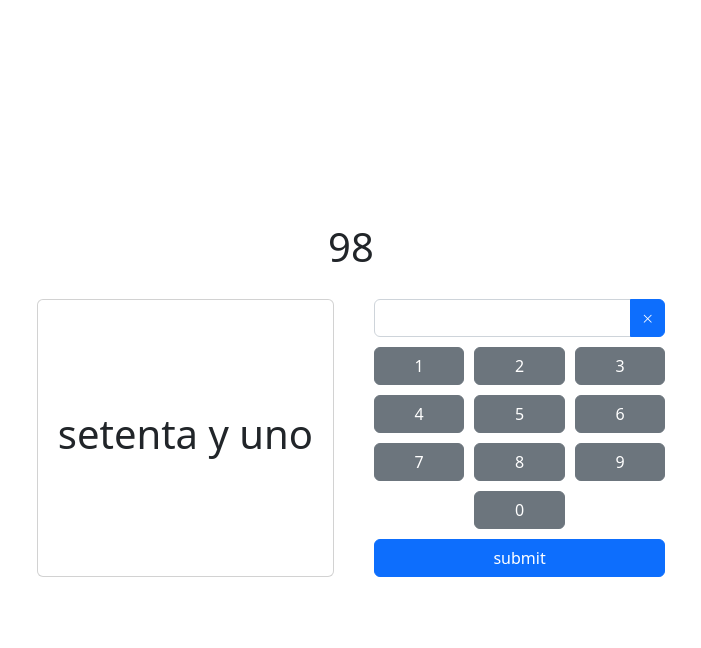
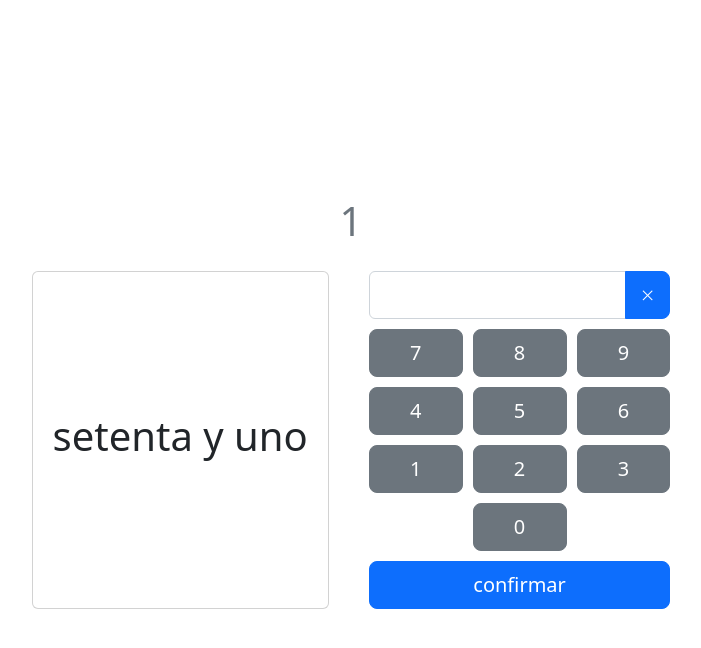
Before and after one commit to andrebrand/numeros-espanol, a React (Vite) app: page / in a window 1280 px wide. Both pictures are taken after a click on the button "comenzar". Shown: the top 648 px of the page, without its empty margins (289-990 px from the left). Built offline with nearby package versions, Linux system fonts and the light colour scheme.

Commit message:
refactoring

```diff
--- a/src/App.tsx
+++ b/src/App.tsx
@@ -1,88 +1,80 @@
 import './App.css'
-import { useEffect, useState } from "react";
+import { useState } from "react";
 
 import { getRandomNumber } from './utils/numberUtils'
 
 import NumberSign from './components/numberSign/numberSign'
 import NumberInput from './components/numberInput/numberInput'
 import Stats from './components/stats/stats';
+import Timer from './components/timer/timer';
 
 
 
 
 
 function App() {
-  const timeLimit = 100;
   const maxNumber = 100;
+
   const colors:Array<''|'success'|'danger'> = ['', 'success', 'danger'];
 
-
   const [number, setNumber] = useState(54);
-
-  const [timer, setTimer] = useState(0);
 
   const [gues, setGues] = useState(0); // 0 = default | 1 = success | 2 = false
 
   const [stats, setStats] = useState({right: 0, wrong: 0});
 
+  const [gameState, setGameState] = useState(false); // false = not running | true = running
 
-
-  useEffect(() => {
-      const intervalId = setInterval(() => {
-        if(timer > 0){
-          setTimer((preValue)=>{return --preValue });
-          if(gues == 1){
-            setNumber(getRandomNumber(0, maxNumber));
-          }
-          if(gues !== 0){
-            setGues(0);
-          }
-        }
-      }, 1000);
-    return () => clearInterval(intervalId);
-  },[timer]);
-
-
-  const handleSelectItem = (result: number) => {
+  const handleSubmitResult = (result: number) => {
     if(result === number){
       setGues(1);
       setStats((preStats)=>{
-        ++preStats.right
-        return preStats;
+        return {right: preStats.right++, wrong: preStats.wrong};
       });
+      clearGues(true);
     }else{
       setGues(2);
       setStats((preStats)=>{
-        ++preStats.wrong
-        return preStats;
+        return {right: preStats.right, wrong: preStats.wrong++};
       });
+      clearGues(false);
     }
   }
 
+  const clearGues = (setNewNumber: boolean) =>{
+    const timeoutId = setTimeout(() => {
+      if(setNewNumber){
+        setNumber(getRandomNumber(0, maxNumber));
+      }
+      setGues(0);
+      clearTimeout(timeoutId);
+    }, 500);
+  }
+
   const handleStartGame = () => {
-    setTimer(timeLimit);
+    setGameState(true);
     setStats({right: 0, wrong: 0});
     setNumber(getRandomNumber(0, maxNumber));
   }
 
-
+  const handleEndGame = () => {
+    setGameState(false);
+  }
 
   return (
     <div className="App">
-
-
-      { timer <= 0
+      { !gameState
         ? <>
             { (stats.right > 0 || stats.wrong > 0) &&
               <Stats stats={stats} />
             }
-            <button className="btn btn-primary" onClick={handleStartGame}>comenzar</button>
+            <button className="btn btn-lg btn-primary" onClick={handleStartGame}>comenzar</button>
           </>
         : <>
-            <h1>{timer}</h1>
+            <Timer onTimerEnd={handleEndGame} />
             <div className="Game">
               <NumberSign number={number} color={ colors[gues] } />
-              <NumberInput onResultSubmit={handleSelectItem}  />
+              <NumberInput onResultSubmit={handleSubmitResult}  />
             </div>
           </>
       }
--- a/src/components/numberInput/numberInput.css
+++ b/src/components/numberInput/numberInput.css
@@ -1,6 +1,13 @@
 .NumerWrapper{
     display: flex;
     flex-direction: column;
+}
+
+.right{
+    order: -1;
+}
+.left{
+    order: 1;
 }
 
 .NumPad{
--- a/src/components/numberInput/numberInput.tsx
+++ b/src/components/numberInput/numberInput.tsx
@@ -1,9 +1,6 @@
-import { useState } from 'react';
+import { SyntheticEvent, useState, KeyboardEvent } from 'react';
 import './numberInput.css'
 
-// add return value for result
-// add delete button
-// add state for result
 
 interface Props{
     onResultSubmit: (result: number)=>void;
@@ -13,41 +10,51 @@ function NumberInput({onResultSubmit}:Props){
 
     const [result, setResult] = useState('');
 
-    function updateResult(number: number){
+    const updateResult = (number: number) => {
         setResult((preValue) => {
             return preValue +  number.toString();
         });
     }
 
-    function submitResult(){
+    const submitResult = () => {
         onResultSubmit(+result);
         setResult('');
     }
 
-    function createButtons(quantity: number){
+    const createButtons = (quantity: number, offset: number) => {
         var elements = [];
-        for(let i =1; i <= quantity; i++){
-            elements.push(<button className="btn btn-secondary" onClick={()=>updateResult(i)}>{i}</button>);
+        for(let i = 1; i <= quantity; i++){
+            elements.push(<button key={i} className="btn btn-lg btn-secondary" onClick={()=>updateResult(i + offset)}>{i + offset}</button>);
         }
         return elements;
+    }
+
+    const handleChange = (event: SyntheticEvent) => {
+        let target = event.target as HTMLInputElement;
+        setResult(target.value);
+    }
+
+    const handleKeyPress = (event: KeyboardEvent<HTMLInputElement>) => {
+        if(event.key === 'Enter'){
+          submitResult();
+        }
     }
 
     return(
         <div className="NumerWrapper">
             <div className="input-group">
-                <input className="form-control" value={result} />
-                <button className="btn btn-primary SubmitButton" onClick={()=>setResult('')}>🞩</button>
+                <input className="form-control" value={result}  onChange={handleChange} onKeyDown={handleKeyPress} />
+                <button className="btn btn-lg btn-primary SubmitButton" onClick={()=>setResult('')}>🞩</button>
             </div>
             <div className="NumPad">
-                {
-                    createButtons(9)
-                }
+                { createButtons(3, 6) }
+                { createButtons(3, 3) }
+                { createButtons(3, 0) }
                 <span></span>
-                <button className="btn btn-secondary" onClick={()=>updateResult(0)}>0</button>
+                <button className="btn btn-lg btn-secondary" onClick={()=>updateResult(0)}>0</button>
                 <span></span>
 
-                <button className="btn btn-primary SubmitButton" onClick={()=>submitResult()}>submit</button>
-
+                <button className="btn btn-lg btn-primary SubmitButton" onClick={()=>submitResult()}>confirmar</button>
             </div>
         </div>
     );
--- a/src/components/stats/stats.tsx
+++ b/src/components/stats/stats.tsx
@@ -5,11 +5,11 @@ interface Props{
 function Stats({stats} : Props){
     return (
         <div className="card Stats">
-              <div className="card-header">Stats</div>
+              <div className="card-header">Estadísticas</div>
               <div className="card-body">
-                Richtig: { stats.right }
+                Correcto: { stats.right }
                 <br />
-                Falsch: { stats.wrong }
+                Incorrecto: { stats.wrong }
               </div>
         </div>
     );
--- /dev/null
+++ b/src/components/timer/timer.css
@@ -0,0 +1,4 @@
+.Timer{
+    font-size: 2.5rem;
+    color: var(--bs-gray-600);
+}
--- /dev/null
+++ b/src/components/timer/timer.tsx
@@ -0,0 +1,29 @@
+import { useEffect, useState } from "react";
+import './timer.css'
+
+interface Props{
+    onTimerEnd: ()=>void;
+}
+
+function Timer({onTimerEnd} : Props){
+    const timeLimit = 3;
+
+    const [timer, setTimer] = useState(timeLimit);
+
+    useEffect(() => {
+        const intervalId = setInterval(() => {
+          if(timer > 0){
+            setTimer((preValue)=>{return --preValue });
+          }else{
+            onTimerEnd();
+          }
+        }, 1000);
+      return () => clearInterval(intervalId);
+    },[timer]);
+
+    return (
+        <div className="Timer">{timer}</div>
+    )
+}
+
+export default Timer
```
